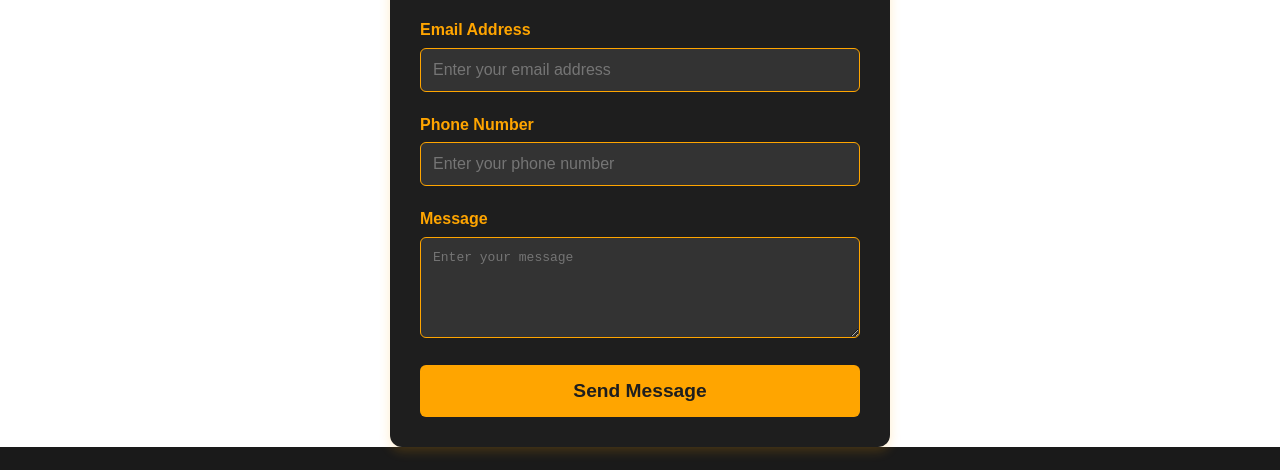
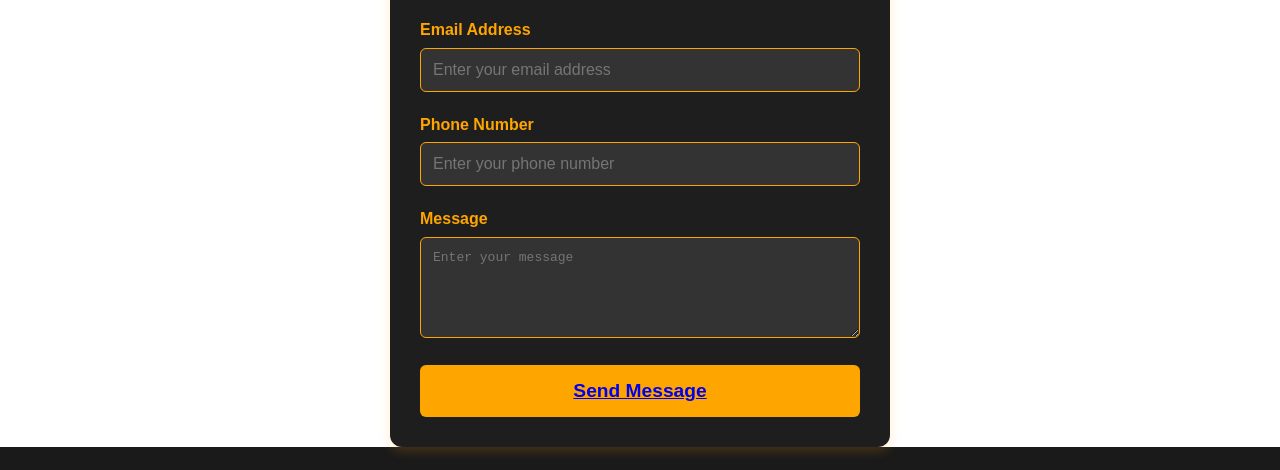
Before and after one commit to lucy-damisa/St-Matthew, a website: page index.html in a window 1280 px wide. Shown: the part 3694-4164 px from the top of the page. Drawn offline with Linux system fonts and the light colour scheme.

Commit message:
Update index.html

```diff
--- a/index.html
+++ b/index.html
@@ -214,7 +214,7 @@
             <label for="message">Message</label>
             <textarea id="message" name="message" rows="5" placeholder="Enter your message" type="text" required></textarea>
         </div>
-        <button type="submit" id="submitBtn"><a href"mailto: st.matthews_amukoko@yahoo.com">Send Message</a></button>
+        <button type="submit" id="submitBtn"><a href="mailto: st.matthews_amukoko@yahoo.com">Send Message</a></button>
     </form>
 
 
```
